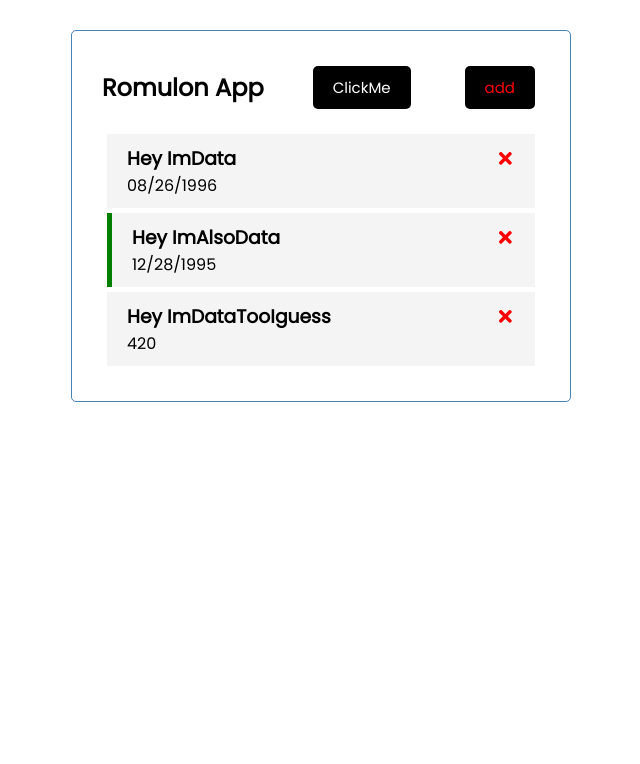
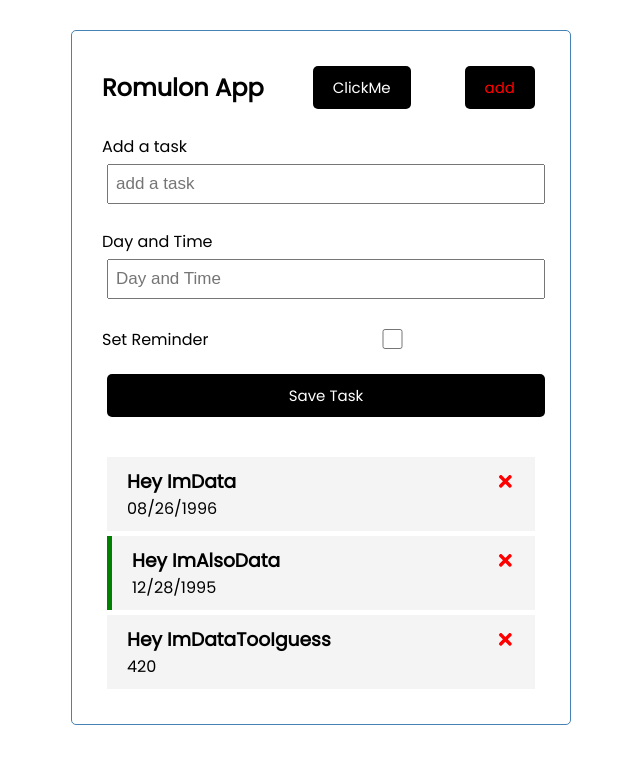
Before and after one commit to antromo741/react-todo-list, a React (Create React App) app: page / in a window 1280 px wide. Shown: the top 764 px of the page, without its empty margins (319-959 px from the left). Built offline with nearby package versions, Linux system fonts and the light colour scheme.

Commit message:
addtask.js is a form to submit a task and is rendered in the parent app, now we need to be able to tsubmit the state

```diff
--- a/src/App.js
+++ b/src/App.js
@@ -1,6 +1,7 @@
 import Header from './components/Header'
 import { useState } from 'react'
 import Tasks from './components/Tasks'
+import AddTask from './components/AddTask'
 
 function App() {
   const [tasks, setTasks] = useState([
@@ -37,6 +38,7 @@
   return (
     <div className="container">
     <Header />
+    <AddTask />
     {tasks.length > 0 ? (
     <Tasks tasks={tasks}
     onDelete={deleteTask}
--- /dev/null
+++ b/src/components/AddTask.js
@@ -0,0 +1,43 @@
+import React from 'react'
+import { useState } from 'react'
+
+const AddTask = () => {
+    const [text, setText] = useState('')
+    const [day, setDay] = useState('')
+    const [reminder, setReminder] = useState(false)
+
+    return (
+       <form className='add-form'>
+           <div className='form-control'>
+               <label>Add a task</label>
+               <input type='text'
+               placeholder='add a task'
+               value={text}
+               onChange={(e) =>
+            setText(e.target.value)}
+               />
+            </div>
+            <div className='form-control'>
+                <label>Day and Time</label>
+                <input type='text'
+                placeholder='Day and Time'
+                value={day}
+                onChange={(e) =>
+                    setDay(e.target.value)}
+                />
+            </div>
+            <div className='form-control form-control-check'>
+                <label>Set Reminder</label>
+                <input type='checkbox'
+                value={reminder}
+                onChange={(e) =>
+                    setReminder(e.currentTarget.checked)}
+                />
+            </div>
+            <input type='submit' value='Save Task'
+            className='btn btn-block'/>
+           </form>
+    )
+}
+
+export default AddTask
```
